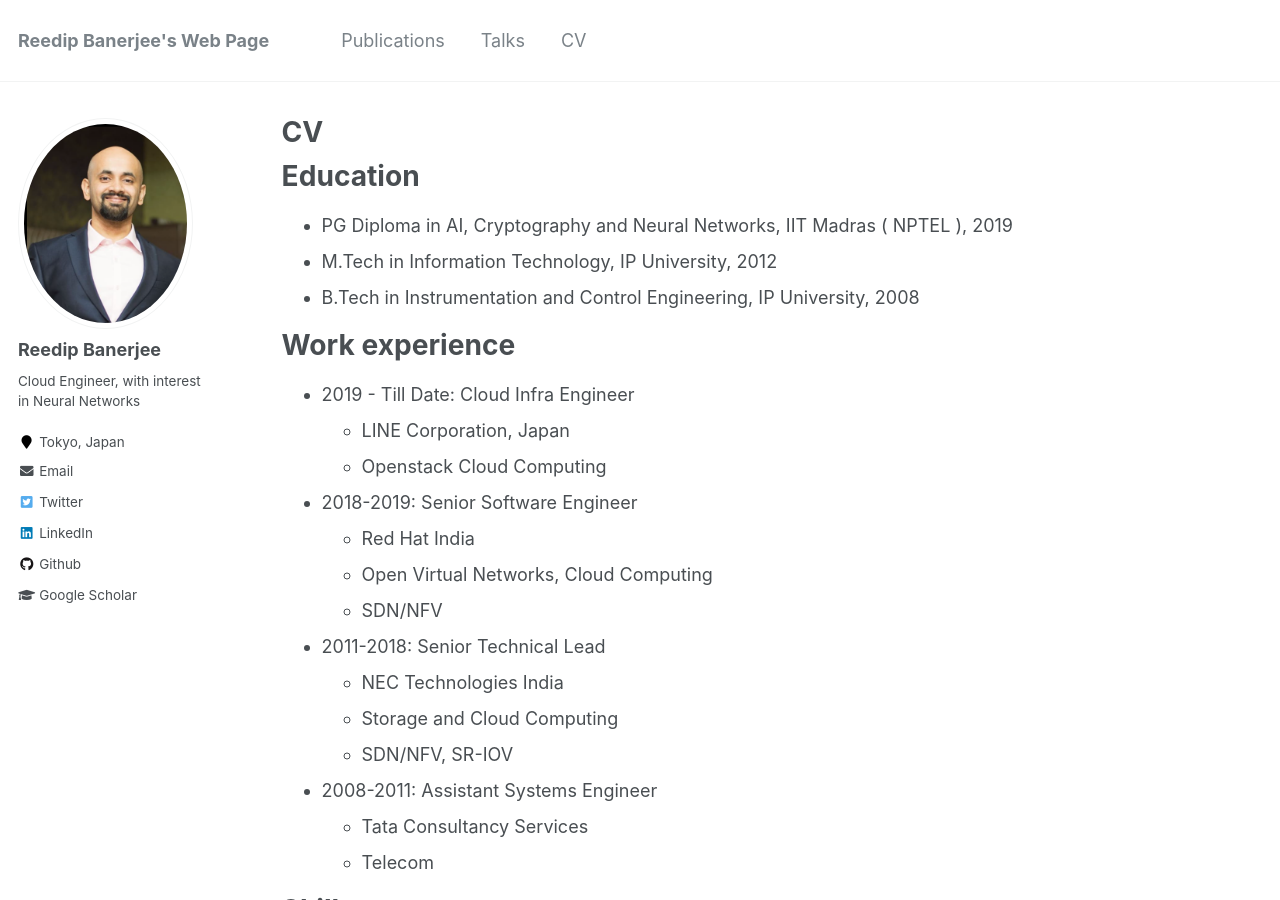
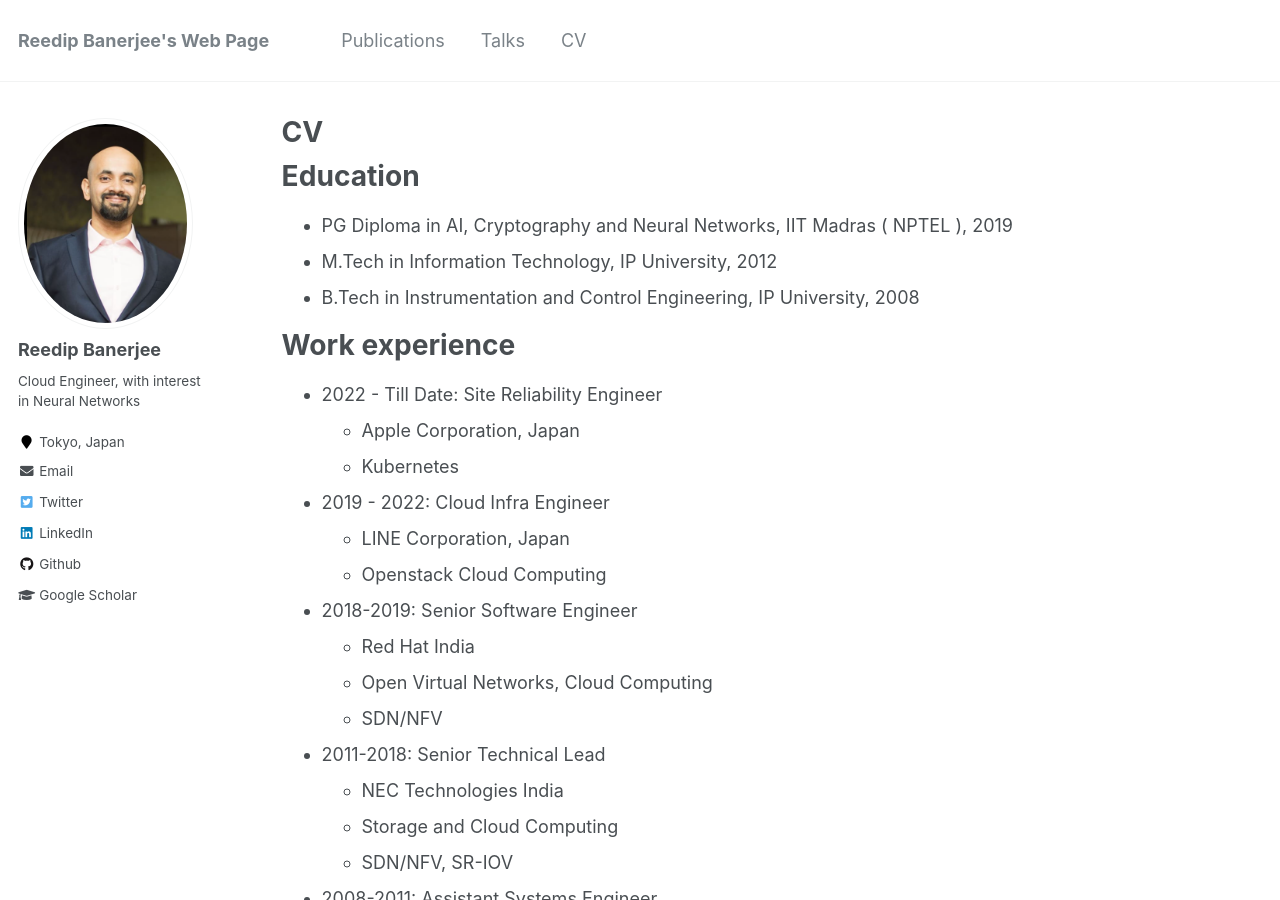
Before and after one commit to reedip/reedip.github.io, a Jekyll site: the page built from _pages/cv.md, in a window 1280 px wide and 900 px high. Built offline with Jekyll 4.4.1, drawn with Linux system fonts in a browser that asks for light colours.

Commit message:
Updating new changes

```diff
--- a/_pages/cv.md
+++ b/_pages/cv.md
@@ -17,7 +17,11 @@ Education
 
 Work experience
 ======
-* 2019 - Till Date: Cloud Infra Engineer
+* 2022 - Till Date: Site Reliability Engineer
+  * Apple Corporation, Japan
+  * Kubernetes
+
+* 2019 - 2022: Cloud Infra Engineer
   * LINE Corporation, Japan
   * Openstack Cloud Computing
 
```
Also changed, not shown: _pages/about.md (+3 -2 lines).
